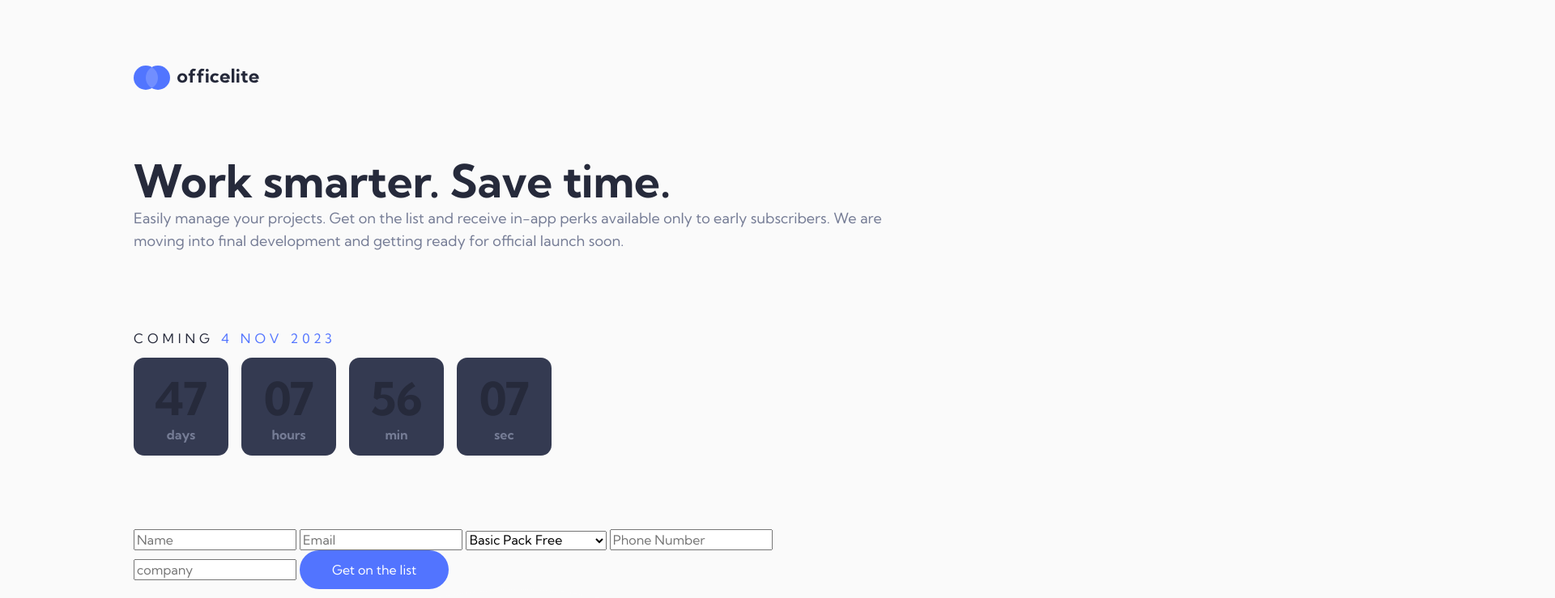
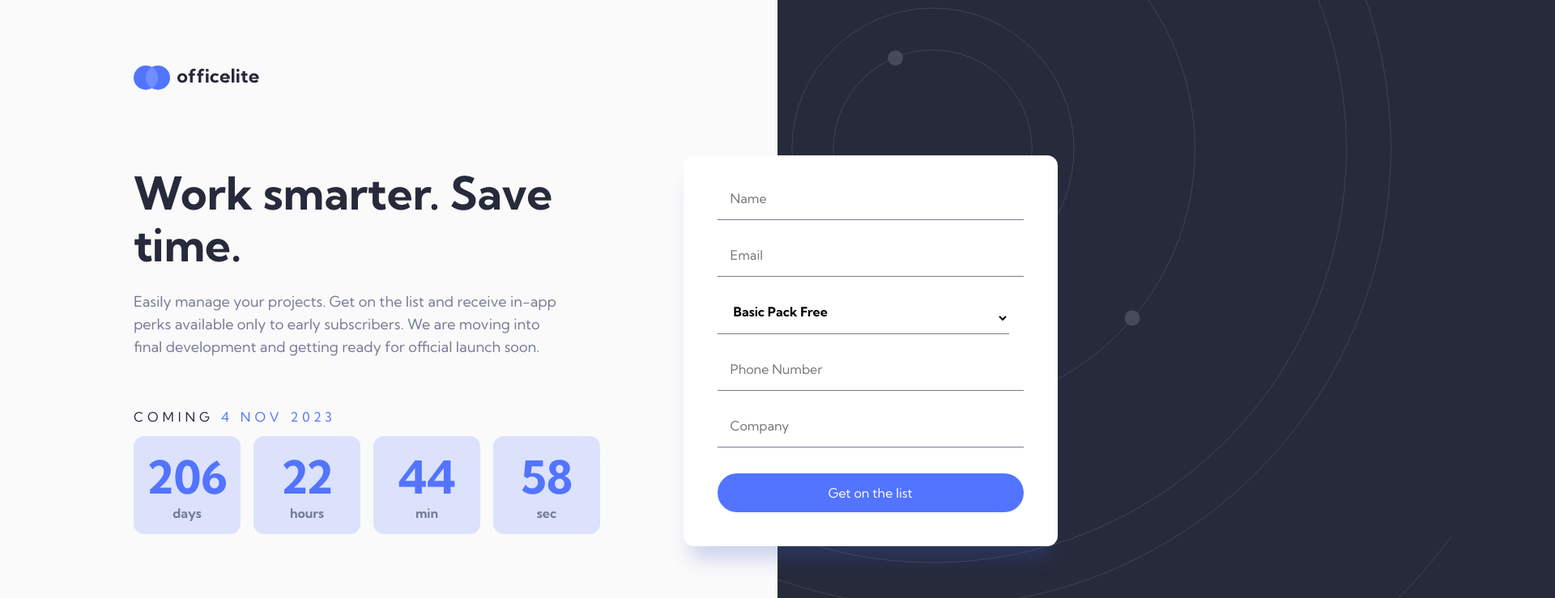
Before and after one commit to ryanoliv/officelite-coming-soon-site, a website: page starter-code/sign-up.html in a window 1280 px wide. Shown: the top 739 px of the page at 81% size, 1920 px wide, since content can reach past the window. Drawn offline with Linux system fonts and the light colour scheme.

Commit message:
sign up form

```diff
--- /dev/null
+++ b/starter-code/countdown.js
@@ -0,0 +1,24 @@
+const countDownDate = new Date("November 4, 2023 11:00:00").getTime();
+
+const x = setInterval(function () {
+  const now = new Date().getTime();
+
+  const distance = countDownDate - now;
+
+  const days = Math.floor(distance / (1000 * 60 * 60 * 24));
+  const hours = Math.floor(
+    (distance % (1000 * 60 * 60 * 24)) / (1000 * 60 * 60)
+  );
+  const mins = Math.floor((distance % (1000 * 60 * 60)) / (1000 * 60));
+  const sec = Math.floor((distance % (1000 * 60)) / 1000);
+
+  const daysEl = document.getElementById("days");
+  const hoursEl = document.getElementById("hours");
+  const minsEl = document.getElementById("min");
+  const secEl = document.getElementById("sec");
+
+  daysEl.innerText = days;
+  hoursEl.innerHTML = hours;
+  minsEl.innerHTML = mins;
+  secEl.innerHTML = sec;
+});
--- a/starter-code/index.html
+++ b/starter-code/index.html
@@ -198,7 +198,7 @@
         </div>
       </section>
     </main>
-    <script>
+    <!-- <script>
       const countDownDate = new Date("November 4, 2023 11:00:00").getTime();
 
       const x = setInterval(function () {
@@ -223,6 +223,7 @@
         minsEl.innerHTML = mins;
         secEl.innerHTML = sec;
       });
-    </script>
+    </script> -->
+    <script src="./countdown.js"></script>
   </body>
 </html>
--- a/starter-code/sass/_base.scss
+++ b/starter-code/sass/_base.scss
@@ -70,6 +70,7 @@ a {
 
   --clr-neutral-white: hsl(0, 0%, 100%);
   --clr-neutral-off-white: hsl(0, 0%, 98%);
+  --clr-neutral-grey: hsl(227, 14%, 52%);
 
   --font-family-s: "Kumbh Sans", sans-serif;
   --font-weight-regular: 400;
@@ -96,6 +97,7 @@ body {
   background-color: var(--clr-neutral-off-white);
   font-family: var(--font-family-s);
   overflow-x: hidden;
+  position: relative;
 }
 
 .container {
@@ -121,6 +123,23 @@ body {
 
 .lighter {
   color: var(--clr-neutral-white) !important;
+}
+
+.countdown-lighter {
+  background-color: hsla(var(--clr-secondary-hover-hsl), 0.25) !important;
+  color: var(--clr-secondary);
+}
+
+.marginless {
+  margin: 0 !important;
+}
+
+.sign-up-countdown-padding {
+  padding-top: 1rem;
+}
+
+.overflow-y-hidden {
+  overflow-y: hidden;
 }
 
 .header {
@@ -291,7 +310,7 @@ body {
         background-color: var(--clr-primary-hover);
         border-radius: 0.8125rem;
         text-align: center;
-        width: 85px;
+        width: 100px;
 
         &--number {
           font-size: var(--font-size-xl);
@@ -309,4 +328,74 @@ body {
 
 .sign-up {
   min-height: calc(100vh - 192px);
+  display: flex;
+
+  &__bg {
+    background-color: var(--clr-primary);
+    position: absolute;
+    right: -75%;
+    top: 0;
+    width: 100%;
+    height: 100%;
+
+    img {
+      width: 200%;
+      height: 200%;
+      object-fit: cover;
+      position: relative;
+      right: 35%;
+      top: -77%;
+    }
+  }
+
+  &__content {
+    display: flex;
+    align-items: center;
+    position: relative;
+    z-index: 10;
+
+    &__left {
+      max-width: 540px;
+      display: flex;
+      flex-direction: column;
+      gap: 1.5rem;
+    }
+
+    &__right {
+      form {
+        display: flex;
+        flex-direction: column;
+        gap: 0.5rem;
+        padding: 2.625rem;
+        background-color: var(--clr-neutral-white);
+        position: relative;
+        right: -30%;
+        z-index: 10;
+        border-radius: 0.8125rem;
+        color: var(--clr-neutral-grey);
+
+        // & > * {
+        //   margin-bottom: 1.5rem;
+        // }
+
+        & > :not(:last-child) {
+          margin-bottom: 1.5rem;
+        }
+
+        input,
+        select {
+          border: none;
+          border-bottom: 1px solid var(--clr-neutral-grey);
+          padding-bottom: 1rem;
+          padding-left: 1rem;
+          width: 360px;
+        }
+
+        select {
+          background-color: transparent;
+          font-weight: var(--font-weight-bold);
+        }
+      }
+    }
+  }
 }
--- a/starter-code/sign-up.html
+++ b/starter-code/sign-up.html
@@ -22,7 +22,7 @@
 
     <title>Officelite coming soon site | Sign Up</title>
   </head>
-  <body>
+  <body class="overflow-y-hidden">
     <header class="header">
       <div class="container">
         <img
@@ -36,20 +36,30 @@
       <section class="sign-up">
         <div class="container">
           <div class="sign-up__content">
-            <h1 class="hero__content--text--title">Work smarter. Save time.</h1>
+            <div class="sign-up__content__left">
+              <h1 class="hero__content--text--title">
+                Work smarter. Save time.
+              </h1>
               <p class="hero__content--text--description">
                 Easily manage your projects. Get on the list and receive in-app
                 perks available only to early subscribers. We are moving into
                 final development and getting ready for official launch soon.
               </p>
-            <div class="countdown__timer">
+              <div class="countdown__container">
+                <div
+                  class="countdown__timer marginless sign-up-countdown-padding"
+                >
                   <h2 class="countdown__timer--title">
-                Coming <span class="countdown__timer--date">4 Nov 2023</span>
+                    Coming
+                    <span class="countdown__timer--date">4 Nov 2023</span>
                   </h2>
                   <div class="countdown__timer--countdown">
-                <div class="countdown__timer--countdown--number-container">
+                    <div
+                      class="countdown__timer--countdown--number-container countdown-lighter"
+                    >
                       <h3
-                    class="countdown__timer--countdown--number-container--number days"
+                        class="countdown__timer--countdown--number-container--number"
+                        id="days"
                       >
                         47
                       </h3>
@@ -59,9 +69,12 @@
                         days
                       </p>
                     </div>
-                <div class="countdown__timer--countdown--number-container">
+                    <div
+                      class="countdown__timer--countdown--number-container countdown-lighter"
+                    >
                       <h3
-                    class="countdown__timer--countdown--number-container--number hours"
+                        class="countdown__timer--countdown--number-container--number"
+                        id="hours"
                       >
                         07
                       </h3>
@@ -71,9 +84,12 @@
                         hours
                       </p>
                     </div>
-                <div class="countdown__timer--countdown--number-container">
+                    <div
+                      class="countdown__timer--countdown--number-container countdown-lighter"
+                    >
                       <h3
-                    class="countdown__timer--countdown--number-container--number min"
+                        class="countdown__timer--countdown--number-container--number"
+                        id="min"
                       >
                         56
                       </h3>
@@ -83,9 +99,12 @@
                         min
                       </p>
                     </div>
-                <div class="countdown__timer--countdown--number-container">
+                    <div
+                      class="countdown__timer--countdown--number-container countdown-lighter"
+                    >
                       <h3
-                    class="countdown__timer--countdown--number-container--number sec"
+                        class="countdown__timer--countdown--number-container--number"
+                        id="sec"
                       >
                         07
                       </h3>
@@ -97,9 +116,18 @@
                     </div>
                   </div>
                 </div>
-            <form action="" class="form">
+                <!-- <a class="btn primary" href="/sign-up.html">Get Started</a> -->
+              </div>
+            </div>
+            <div class="sign-up__content__right">
+              <form action="" class="form shadow">
                 <input type="text" name="name" id="name" placeholder="Name" />
-              <input type="email" name="email" id="email" placeholder="Email" />
+                <input
+                  type="email"
+                  name="email"
+                  id="email"
+                  placeholder="Email"
+                />
                 <select name="plans" id="plans">
                   <option value="basic pack">
                     Basic Pack <span class="pack-type">Free</span>
@@ -121,20 +149,23 @@
                   type="text"
                   name="company"
                   id="company"
-                placeholder="company"
+                  placeholder="Company"
                 />
-              <button type="submit" class="btn primary">Get on the list</button>
+                <button type="submit" class="btn primary">
+                  Get on the list
+                </button>
               </form>
             </div>
-
+          </div>
+        </div>
         <div class="sign-up__bg">
           <img
             src="./assets/sign-up/bg-pattern-side.svg"
             alt="background pattern"
           />
         </div>
-        </div>
       </section>
     </main>
+    <script src="./countdown.js"></script>
   </body>
 </html>
```
Also changed, not shown: starter-code/css/main.min.css, 1 other file. Lines whose indentation alone changed are shown as unchanged.
